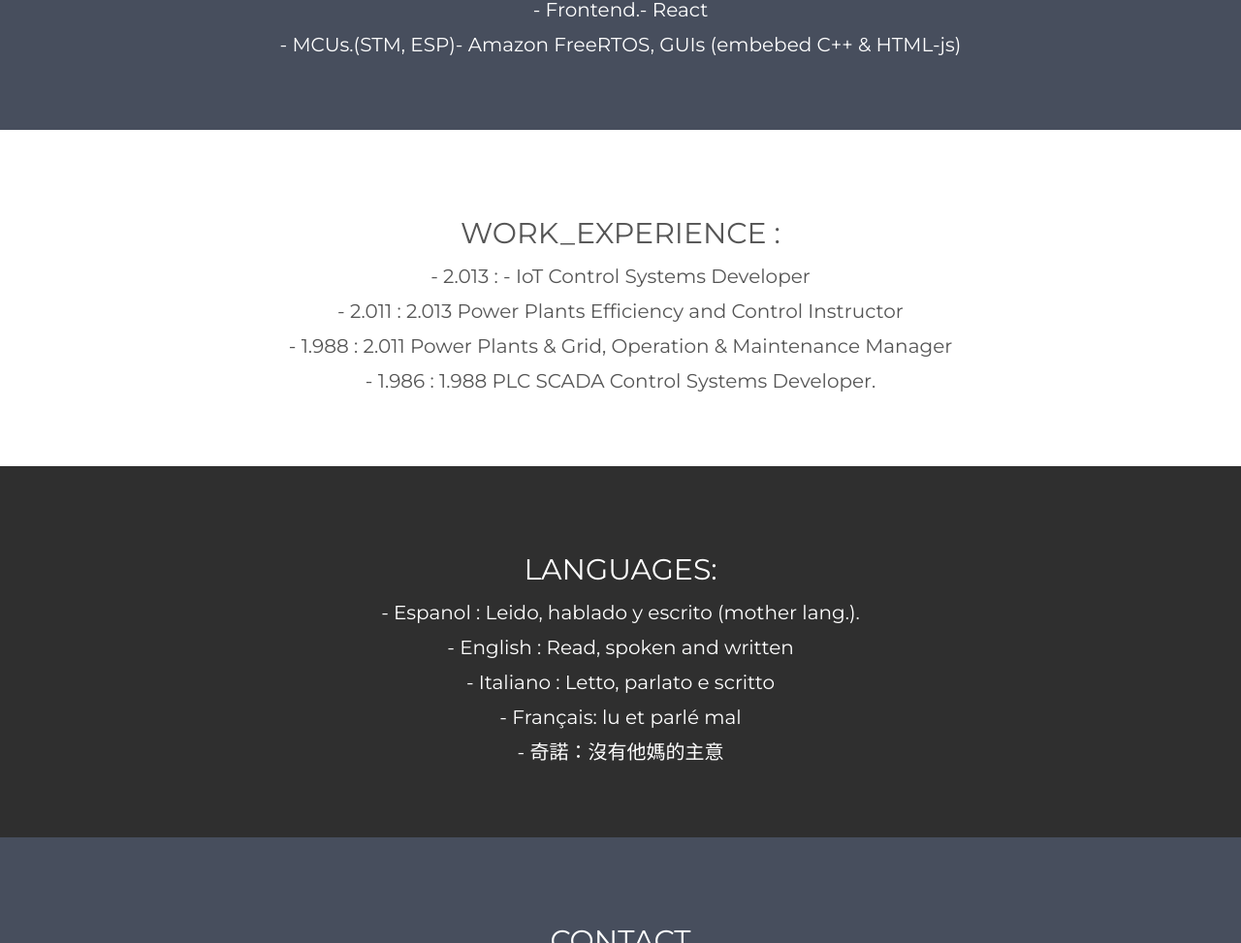
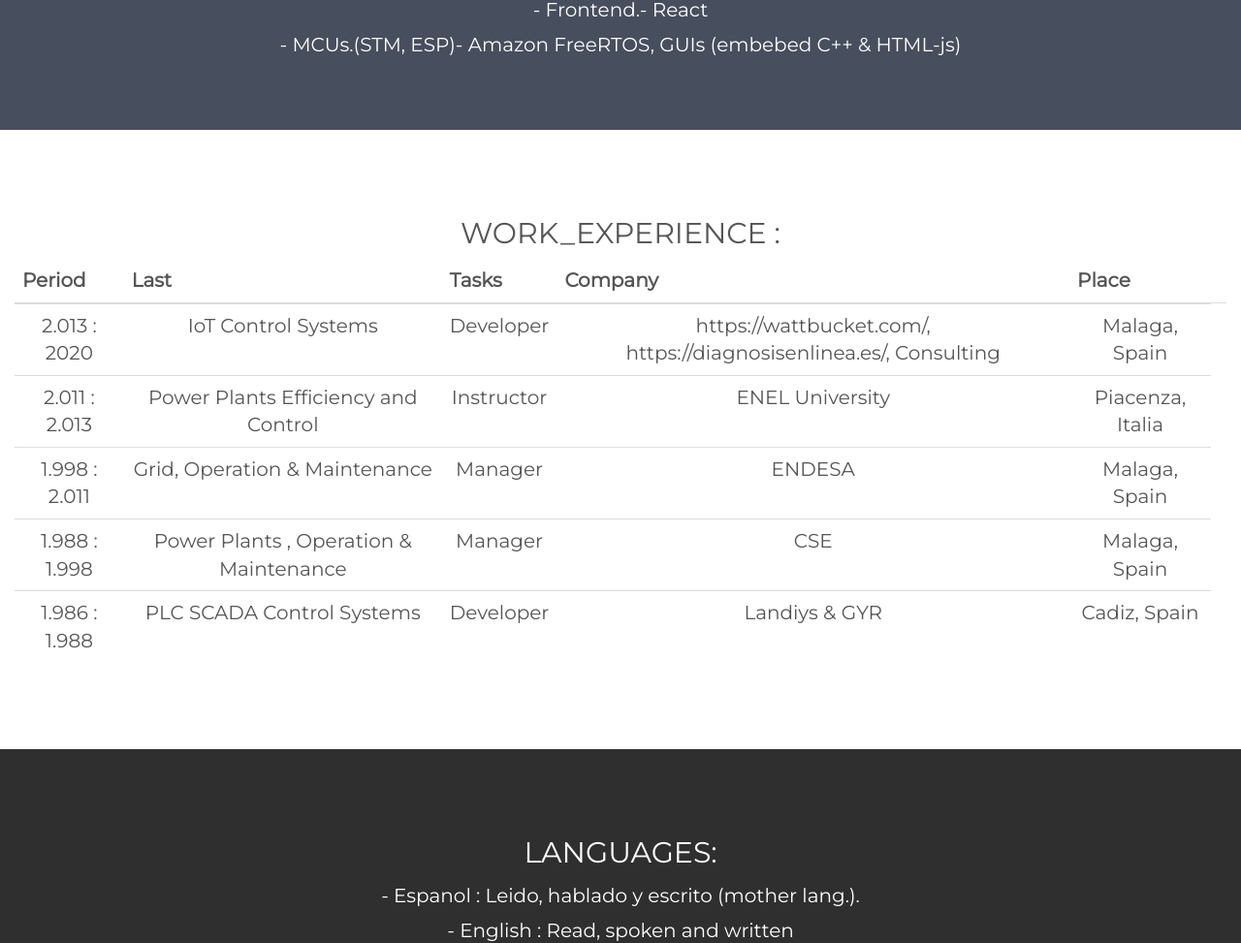
Before and after one commit to sooarre/prglinux.github.io, a plain HTML site: page index.html in a window 1280 px wide. Shown: the part 618-1591 px from the top of the page at 97% size. Drawn offline with nearby package versions, Linux system fonts and the light colour scheme.

Commit message:
prg mar mar  3 12:01:17 CET 2020

```diff
--- a/index.html
+++ b/index.html
@@ -106,7 +106,7 @@
 
       <h2>SKILLS</h2>
       - Control Simulations (PID, SS) with Matlab/Octave,Scilab & Python<BR>
-      - Back End.- Lambdas, Dynamdb & IoT AWS Cloud Computing <BR>
+      - Back End.- Lambdas, DynamoDB & IoT AWS Cloud Computing <BR>
       - Frontend.- React<BR>
       - MCUs.(STM, ESP)- Amazon FreeRTOS, GUIs (embebed C++ & HTML-js)
    </div>
@@ -114,10 +114,61 @@
    <!-- Third Container (Grid) -->
    <div id="WORK_EXPERIENCE" class="container-fluid bg-3 text-center">
       <h2> WORK_EXPERIENCE :</h2>
-      - 2.013 : -  IoT Control Systems Developer <BR>
-      - 2.011 : 2.013  Power Plants Efficiency and Control Instructor<BR>
-      - 1.988 : 2.011  Power Plants & Grid, Operation & Maintenance Manager<BR>
-      - 1.986 : 1.988  PLC SCADA Control Systems Developer.<BR>
+
+      <table class="table">
+         <thead class="thead-dark">
+            <tr>
+               <th scope="col">Period</th>
+               <th scope="col">Last</th>
+               <th scope="col">Tasks</th>
+               <th scope="col">Company</th>
+               <th scope="col">Place</th>
+            </tr>
+         </thead>
+         <tbody>
+            <tr>
+               <td>2.013 : 2020</td>
+               <td>IoT Control Systems </td>
+               <td>Developer</td>
+               <td>https://wattbucket.com/, https://diagnosisenlinea.es/, Consulting</td>
+               <td>Malaga, Spain</td>
+               <th scope="col"></th>
+            </tr>
+            <tr>
+               <td>2.011 : 2.013 </td>
+               <td>Power Plants Efficiency and Control</td>
+               <td>Instructor</td>
+               <td>ENEL University </td>
+               <td>Piacenza, Italia</td>
+
+            </tr>
+            <tr>
+               <td>1.998 : 2.011</td>
+               <td>Grid, Operation & Maintenance</td>
+               <td>Manager</td>
+               <td>ENDESA</td>
+               <td>Malaga, Spain</td>
+
+            </tr>
+            <tr>
+               <td>1.988 : 1.998</td>
+               <td>Power Plants , Operation & Maintenance</td>
+               <td>Manager</td>
+               <td>CSE</td>
+               <td>Malaga, Spain</td>
+            </tr>
+            <tr>
+               <td>1.986 : 1.988</td>
+               <td>PLC SCADA Control Systems</td>
+               <td>Developer</td>
+               <td>Landiys & GYR</td>
+               <td>Cadiz, Spain</td>
+            </tr>
+         </tbody>
+      </table>
+
+
+
    </div>
 
 
@@ -127,8 +178,8 @@
       - Espanol : Leido, hablado y escrito (mother lang.).<BR>
       - English : Read, spoken and written<BR>
       - Italiano : Letto, parlato e scritto <BR>
-      - Français: lu et parlé mal  <BR>
-      - 奇諾：沒有他媽的主意  <BR>
+      - Français: lu et parlé mal <BR>
+      - 奇諾：沒有他媽的主意 <BR>
    </div>
 
 
```
